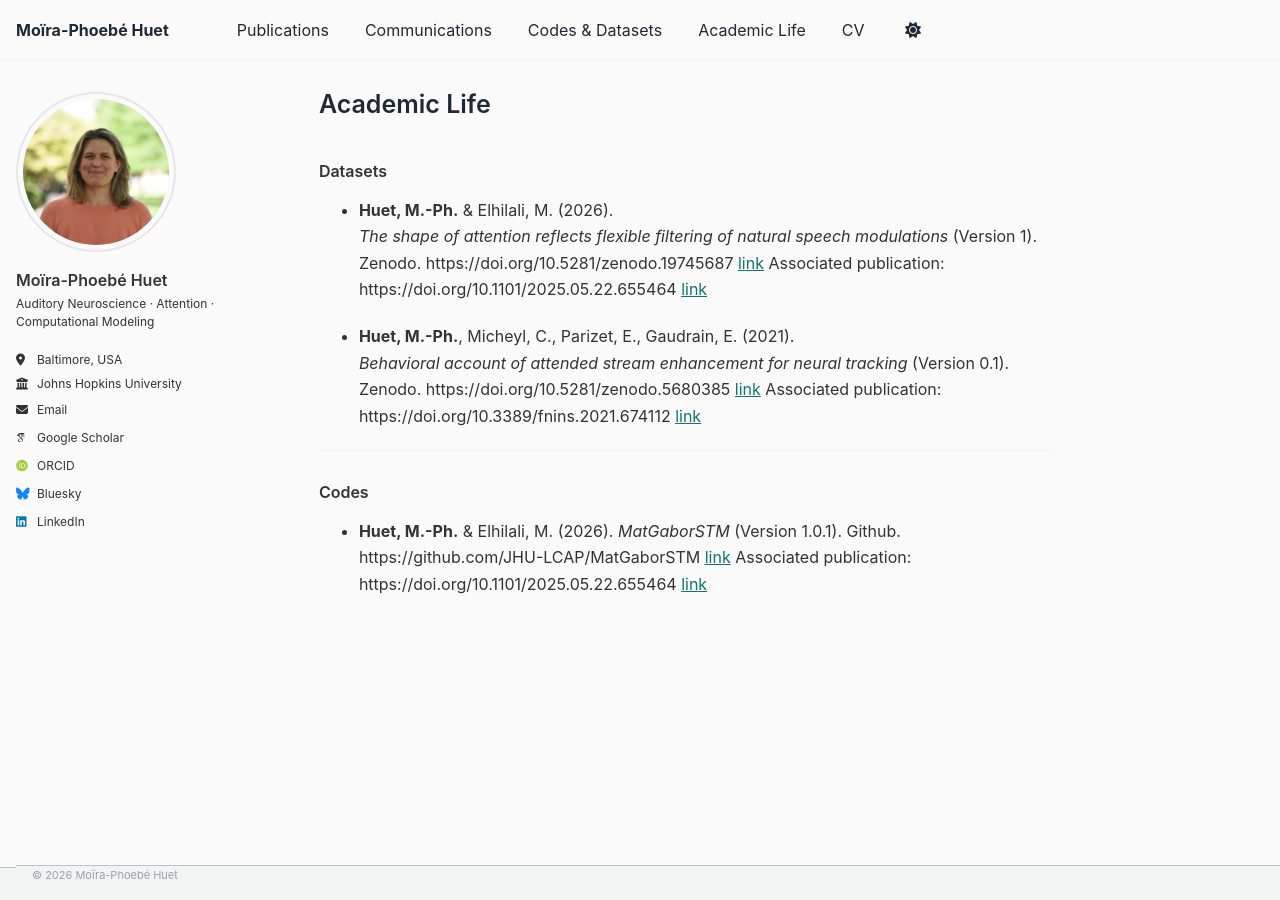
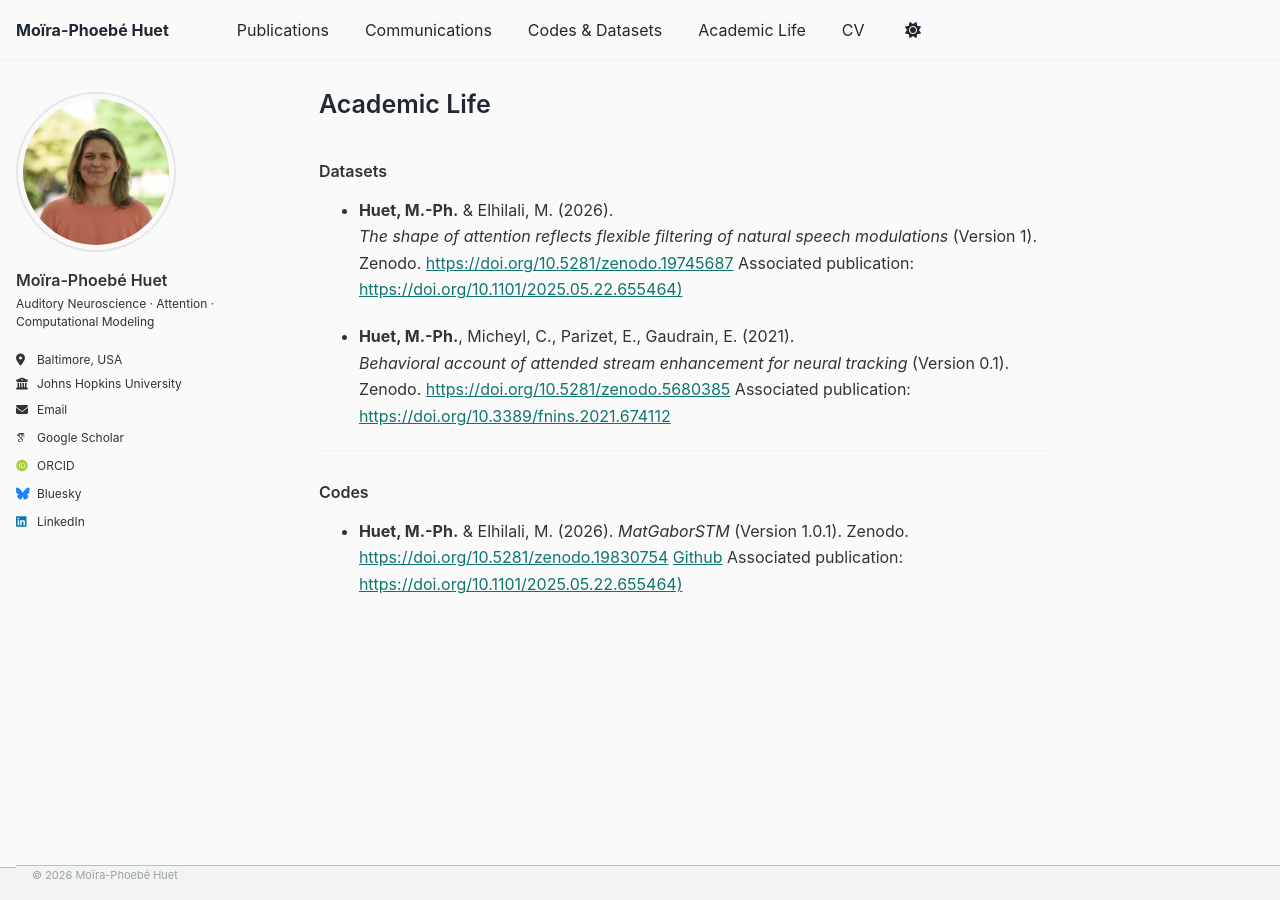
Before and after one commit to mphuet/mphuet.github.io, a Jekyll site: the page built from _pages/codes.md, in a window 1280 px wide. Built offline with Jekyll 4.4.1, drawn with Linux system fonts in a browser that asks for light colours; some web fonts are replaced.

Commit message:
Update codes.md

```diff
--- a/_pages/codes.md
+++ b/_pages/codes.md
@@ -10,18 +10,19 @@ pagination: false
 
 - **Huet, M.-Ph.** & Elhilali, M. (2026).
   *The shape of attention reflects flexible filtering of natural speech modulations* (Version 1).
-  Zenodo. https://doi.org/10.5281/zenodo.19745687  [link](https://doi.org/10.5281/zenodo.19745687)
-  Associated publication: https://doi.org/10.1101/2025.05.22.655464  [link](https://doi.org/10.1101/2025.05.22.655464 )
+  Zenodo. [https://doi.org/10.5281/zenodo.19745687](https://doi.org/10.5281/zenodo.19745687)
+  Associated publication: [https://doi.org/10.1101/2025.05.22.655464)](https://doi.org/10.1101/2025.05.22.655464)
 
 - **Huet, M.-Ph.**, Micheyl, C., Parizet, E., Gaudrain, E. (2021).
   *Behavioral account of attended stream enhancement for neural tracking* (Version 0.1).
-  Zenodo. https://doi.org/10.5281/zenodo.5680385  [link](https://doi.org/10.5281/zenodo.5680385)
-  Associated publication: https://doi.org/10.3389/fnins.2021.674112 [link](https://doi.org/10.3389/fnins.2021.674112)
+  Zenodo. [https://doi.org/10.5281/zenodo.5680385](https://doi.org/10.5281/zenodo.5680385)
+  Associated publication: [https://doi.org/10.3389/fnins.2021.674112](https://doi.org/10.3389/fnins.2021.674112)
 
 ---
 
 ### Codes
 - **Huet, M.-Ph.** & Elhilali, M. (2026).
 *MatGaborSTM* (Version 1.0.1).
-Github. https://github.com/JHU-LCAP/MatGaborSTM  [link](https://github.com/JHU-LCAP/MatGaborSTM)
-Associated publication: https://doi.org/10.1101/2025.05.22.655464  [link](https://doi.org/10.1101/2025.05.22.655464 )
+Zenodo. [https://doi.org/10.5281/zenodo.19830754](https://doi.org/10.5281/zenodo.19830754)
+[Github](https://github.com/JHU-LCAP/MatGaborSTM)
+ Associated publication: [https://doi.org/10.1101/2025.05.22.655464)](https://doi.org/10.1101/2025.05.22.655464)
```
